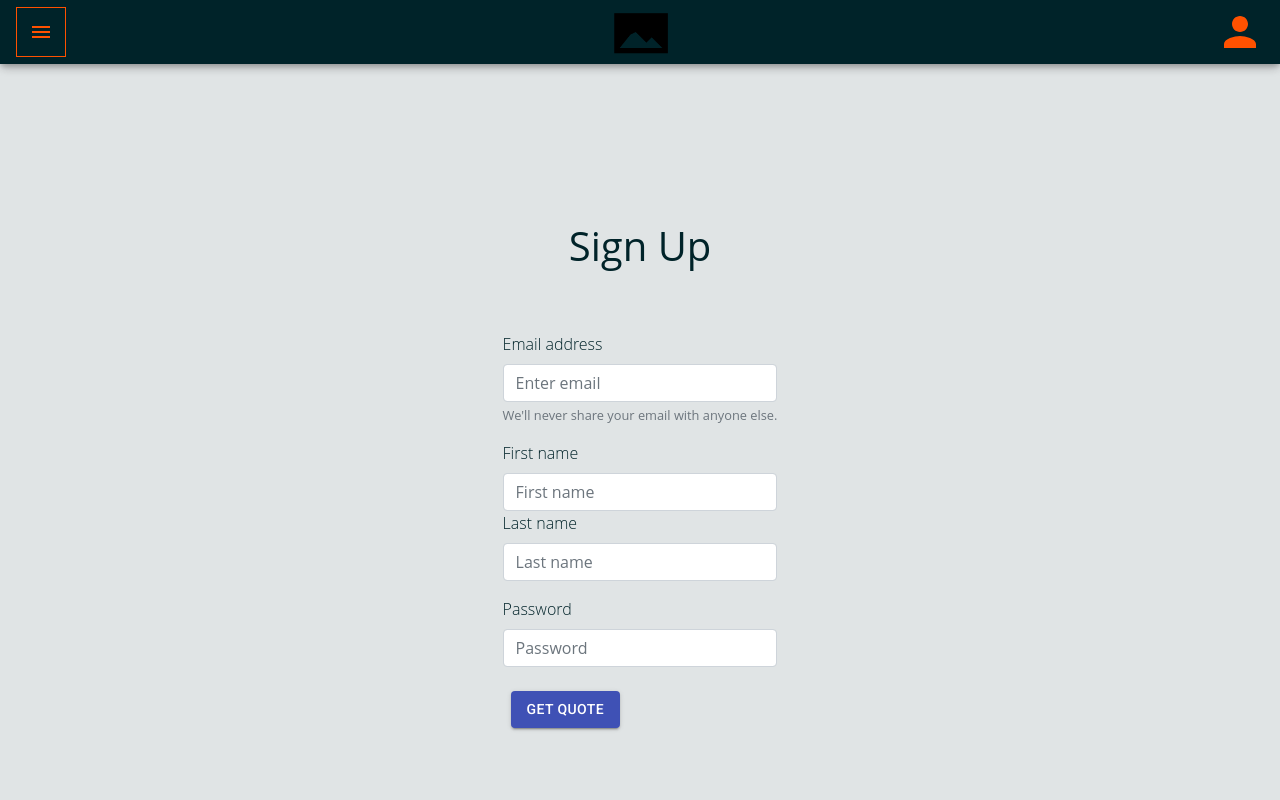
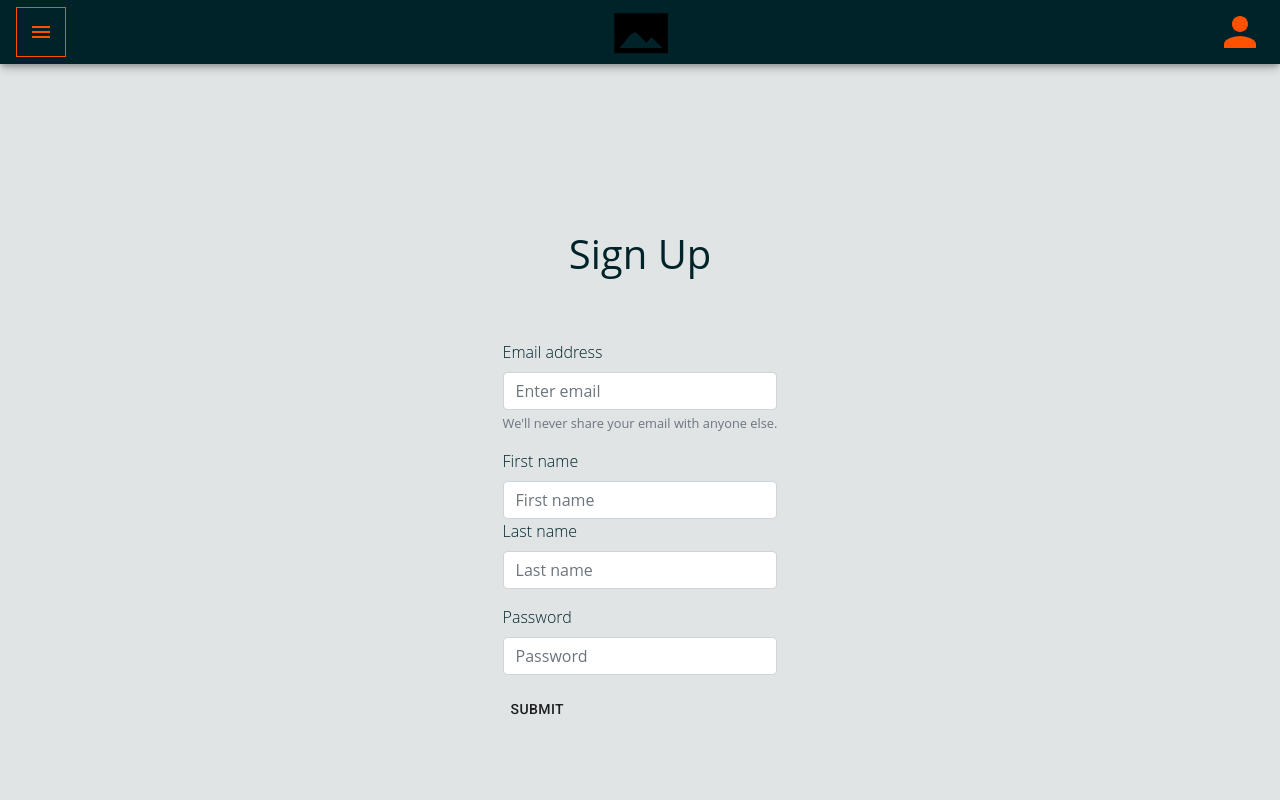
Before and after one commit to FAenX/insurance_demo_app, a React (Create React App) app: page /signup in a window 1280 px wide. Shown: the top 800 px of the page. Built offline with nearby package versions, Linux system fonts and the light colour scheme; no server answers.

Commit message:
signup alert

```diff
--- a/src/auth/SignUp.js
+++ b/src/auth/SignUp.js
@@ -1,6 +1,6 @@
 import React from "react"
 import {Form, Alert} from "react-bootstrap"
-import LoaderButton from "../helpers/LoaderButton"
+import BackDrop from "../components/BackDrop"
 import {Button} from "@material-ui/core"
 
 
@@ -16,6 +16,7 @@ class SignUp extends React.Component {
                 response: "",
                 data:""
             },
+            backdrop: false,
         }
     }
 
@@ -31,11 +32,15 @@ class SignUp extends React.Component {
                 response: ""
             },
 
+
         })
 
     }
 
     submitForm =(event) => {
+        this.setState({
+            backdrop: true
+        })
         event.preventDefault()
         const data = {
             email: this.state.userEmail,
@@ -138,6 +143,7 @@ class SignUp extends React.Component {
 
         return(
             <div className="signup-wrapper">
+                <BackDrop open={this.state.backdrop}/>
 
 
                     <div>{alert}</div>
@@ -172,9 +178,11 @@ class SignUp extends React.Component {
                                 <Form.Control type="password" placeholder="Password" onChange={this.handlePasswordChange}/>
                             </Form.Group>
 
-                            <LoaderButton variant="primary" type="submit" desabled={!this.validateForm()} isLoading={this.state.isLoading} onClick={this.submitForm}>
+                            <Button
+                                type="submit"
+                                onClick={this.submitForm}>
                                 Submit
-                            </LoaderButton>
+                            </Button>
                         </Form>
                     </div>
 
--- a/src/components/SignInAlert.js
+++ b/src/components/SignInAlert.js
@@ -6,7 +6,7 @@ import DialogTitle from '@material-ui/core/DialogTitle';
 import Dialog from '@material-ui/core/Dialog';
 import SignInButton from "./SignInButton"
 import ListItemIcon from "@material-ui/core/ListItemIcon";
-import SignUpButton from "./SignInButton";
+import SignUpButton from "./SignUpButton";
 import HomeButton from "./HomeButton"
 
 
```
